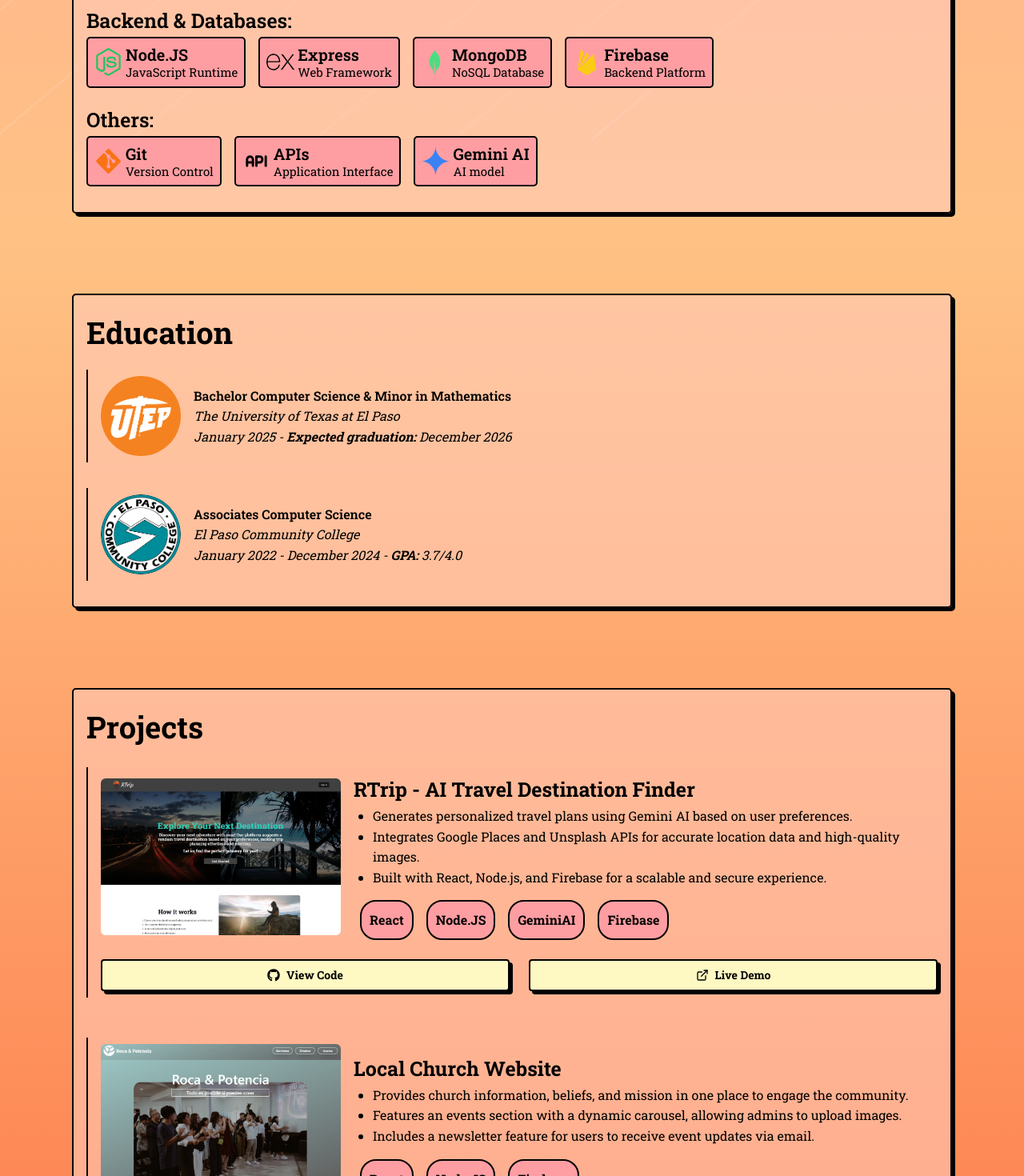
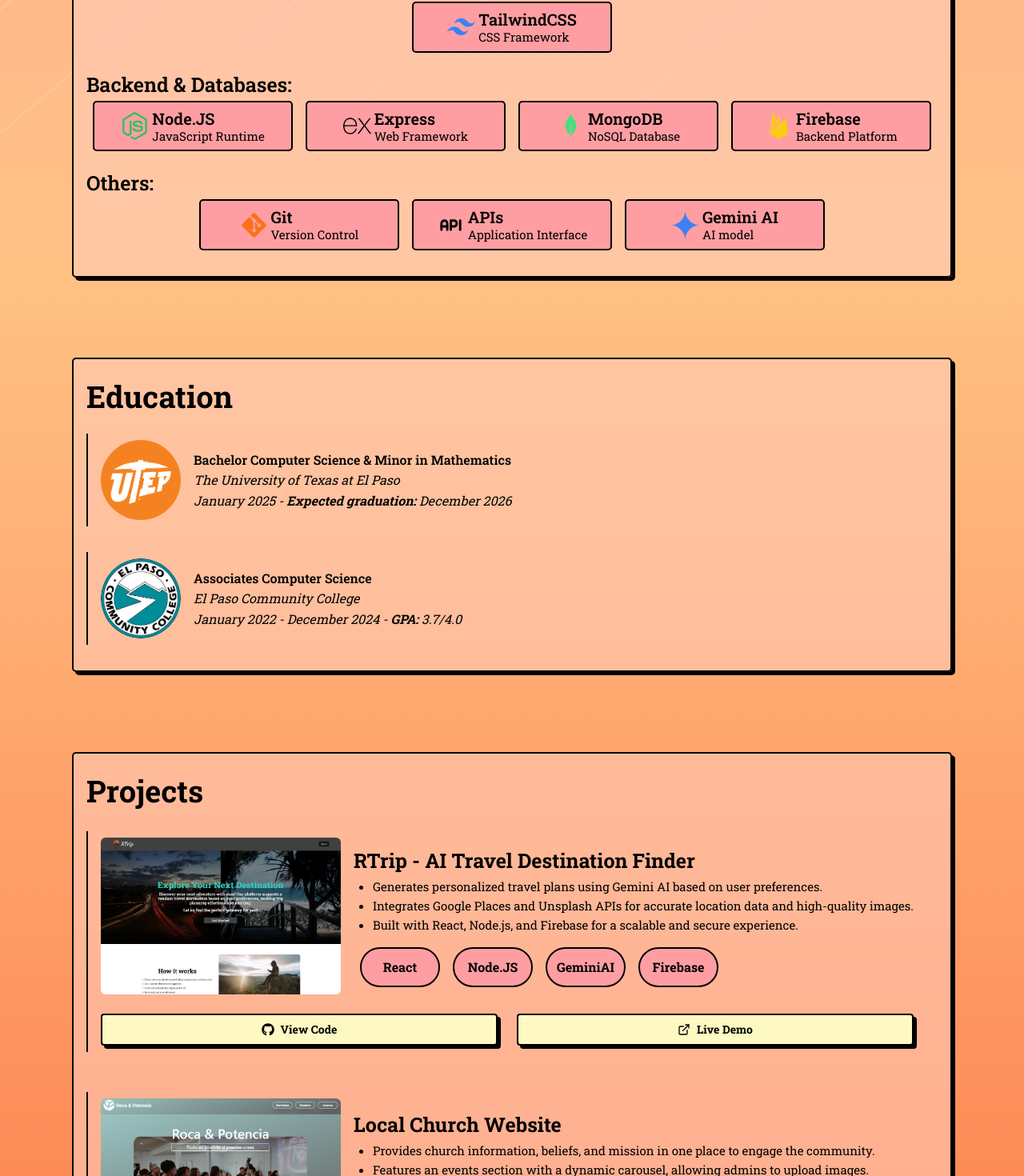
Before and after one commit to Ateran7595/Portfolio, a React (Vite) app: page / in a window 1280 px wide. Shown: the part 1164-2634 px from the top of the page at 80% size. Built offline with nearby package versions, Linux system fonts and the light colour scheme.

Commit message:
Finished screen responsiveness for lg and xl sizes

```diff
--- a/src/App.jsx
+++ b/src/App.jsx
@@ -37,10 +37,10 @@
   return (
     <div>
       <Sheet>
-        <SheetTrigger asChild className="fixed top-8 right-8 flex items-center z-[999]">
+        <SheetTrigger asChild className="fixed top-8 right-8 flex items-center z-[998]">
           <Button className='font-roboto font-semibold bg-[#fd7a4a] '><IoIosMenu />Menu</Button>
         </SheetTrigger>
-        <SheetContent className='w-[350px] font-roboto'>
+        <SheetContent className='w-[350px] font-roboto z-[999]'>
           <SheetHeader >
             <SheetTitle className='text-center text-[25px]'>Menu</SheetTitle>
           </SheetHeader>
@@ -65,7 +65,7 @@
         <div className="line"></div>
         <div className="line"></div>
       </div>
-      <div className='relative flex justify-center items-center gap-8 w-[1100px]'>
+      <div className='relative flex justify-center items-center gap-8 xl:w-[1100px] lg:w-[850px] m-auto'>
         <div>
           <img src="../picture.jpg" alt="" className='w-[300px] flex rounded-[170px]' />
         </div>
@@ -81,7 +81,7 @@
           </div>
         </div>
       </div>
-      <div id='About' className='relative flex flex-col justify-center items-start gap-3 font-roboto w-[1100px] mt-[120px] bg-[#ffccba94] shadow-shadow rounded-[5px] p-4 border-solid border-2 border-black'>
+      <div id='About' className='relative flex flex-col justify-center items-start gap-3 font-roboto xl:w-[1100px] lg:w-[850px] m-auto mt-[120px] bg-[#ffccba94] shadow-shadow rounded-[5px] p-4 border-solid border-2 border-black'>
         <h1 className='font-bold text-[35px]'>About Me</h1>
         <p>
           Hello! I'm a 20-year-old undergraduate student at UTEP, currently in my junior year. Outside of school, I like to spend time developing my technical skills to prepare for any projects that come to mind.
@@ -93,12 +93,12 @@
           Through the projects I've built, I focus on delivering smooth user experiences and intuitive navigation. I'm actively seeking new opportunities to apply the skills I've acquired on my journey as a developer. Looking forward to connecting with you!
         </p>
       </div>
-      <div id='Skills' className='relative flex flex-col justify-center items-start font-roboto w-[1100px] mt-[100px] bg-[#ffccba94] shadow-shadow rounded-[5px] p-4 border-solid border-2 border-black'>
+      <div id='Skills' className='relative flex flex-col justify-center items-start font-roboto xl:w-[1100px] lg:w-[850px] m-auto mt-[100px] bg-[#ffccba94] shadow-shadow rounded-[5px] p-4 border-solid border-2 border-black'>
         <h1 className='font-bold text-[38px]'>Skills</h1>
         <div className='mb-4'>
           <div>
             <h1 className='font-semibold text-[25px]'>Frontend:</h1>
-            <div className='flex flex-wrap gap-4'>
+            <div className='flex flex-wrap justify-center gap-4'>
               <Tools icon={FaReact} name='ReactJS' desc='JavaScript Library' iconClass='text-blue-500' />
               <Tools icon={FaHtml5} name='HTML' desc='Markup Language' iconClass='text-orange-600' />
               <Tools icon={FaCss3} name='CSS' desc='Styling Language' iconClass='text-blue-600' />
@@ -108,7 +108,7 @@
           </div>
           <div>
             <h1 className='font-semibold text-[25px] mt-5'>Backend & Databases:</h1>
-            <div className='flex flex-wrap gap-4'>
+            <div className='flex flex-wrap justify-center gap-4'>
               <Tools icon={FaNodeJs} name='Node.JS' desc='JavaScript Runtime' iconClass='text-green-500' />
               <Tools icon={SiExpress} name='Express' desc='Web Framework' iconClass='text-black' />
               <Tools icon={BiLogoMongodb} name='MongoDB' desc='NoSQL Database' iconClass='text-green-400' />
@@ -117,7 +117,7 @@
           </div>
           <div>
             <h1 className='font-semibold text-[25px] mt-5'>Others:</h1>
-            <div className='flex flex-wrap gap-4'>
+            <div className='flex flex-wrap justify-center gap-4'>
               <Tools icon={FaGitAlt} name='Git' desc='Version Control' iconClass='text-orange-500' />
               <Tools icon={TbApi} name='APIs' desc='Application Interface' iconClass='text-black' />
               <Tools icon={RiGeminiFill} name='Gemini AI' desc='AI model' iconClass='text-blue-500' />
@@ -125,7 +125,7 @@
           </div>
         </div>
       </div>
-      <div id='Education' className='relative flex flex-col justify-center items-start font-roboto w-[1100px] mt-[100px] bg-[#ffccba94] shadow-shadow rounded-[5px] p-4 border-solid border-2 border-black'>
+      <div id='Education' className='relative flex flex-col justify-center items-start font-roboto xl:w-[1100px] lg:w-[850px] m-auto mt-[100px] bg-[#ffccba94] shadow-shadow rounded-[5px] p-4 border-solid border-2 border-black'>
         <h1 className='font-bold text-[38px]'>Education</h1>
         <div className='flex items-center justify-center gap-4 border-l-2 border-black pl-4 pt-2 pb-2 mt-4'>
           <img src="../utep.png" alt="utep" className='w-[100px] rounded-[100px]' />
@@ -144,24 +144,24 @@
           </div>
         </div>
       </div>
-      <div id='Projects' className='relative flex flex-col justify-center items-start font-roboto w-[1100px] mt-[100px] bg-[#ffccba94] shadow-shadow rounded-[5px] p-4 border-solid border-2 border-black'>
+      <div id='Projects' className='relative flex flex-col justify-center items-start font-roboto xl:w-[1100px] lg:w-[850px] m-auto mt-[100px] bg-[#ffccba94] shadow-shadow rounded-[5px] p-4 border-solid border-2 border-black'>
         <h1 className='font-bold text-[38px]'>Projects</h1>
         <div className='flex flex-col items-center justify-center gap-6 border-l-2 border-black mt-[20px] pl-4 pt-2 pb-2'>
           <div className='flex items-center justify-center gap-4'>
             <img src="../RTrip.png" alt="RTrip" className='w-[300px] rounded-md' />
             <div>
-              <h1 className='font-bold text-[25px]'>RTrip - AI Travel Destination Finder</h1>
-              <ul className='list-disc pl-6'>
+              <h1 className='font-bold xl:text-[25px] lg:text-[20px] '>RTrip - AI Travel Destination Finder</h1>
+              <ul className='list-disc pl-6 xl:text-[15px] lg:text-[14px] '>
                 <li>Generates personalized travel plans using Gemini AI based on user preferences.</li>
                 <li>Integrates Google Places and Unsplash APIs for accurate location data and high-quality images.</li>
                 <li>Built with React, Node.js, and Firebase for a scalable and secure experience.</li>
               </ul>
               <div className='mt-4'>
-                <ul className='flex gap-4 font-bold items-center justify-start pl-2'>
-                  <li className='border-solid border-2 border-black bg-[#ff9ea2] rounded-[20px] p-[10px]'>React</li>
-                  <li className='border-solid border-2 border-black bg-[#ff9ea2] rounded-[20px] p-[10px]'>Node.JS</li>
-                  <li className='border-solid border-2 border-black bg-[#ff9ea2] rounded-[20px] p-[10px]'>GeminiAI</li>
-                  <li className='border-solid border-2 border-black bg-[#ff9ea2] rounded-[20px] p-[10px]'>Firebase</li>
+                <ul className='flex gap-4 font-bold items-center justify-start pl-2 text-center'>
+                  <li className='border-solid border-2 border-black bg-[#ff9ea2] rounded-[25px] xl:p-[10px] lg:p-[6px] w-[100px]'>React</li>
+                  <li className='border-solid border-2 border-black bg-[#ff9ea2] rounded-[25px] xl:p-[10px] lg:p-[6px] w-[100px]'>Node.JS</li>
+                  <li className='border-solid border-2 border-black bg-[#ff9ea2] rounded-[25px] xl:p-[10px] lg:p-[6px] w-[100px]'>GeminiAI</li>
+                  <li className='border-solid border-2 border-black bg-[#ff9ea2] rounded-[25px] xl:p-[10px] lg:p-[6px] w-[100px]'>Firebase</li>
                 </ul>
               </div>
             </div>
@@ -175,17 +175,17 @@
           <div className='flex items-center justify-center gap-4'>
             <img src="../RPproject.png" alt="RTrip" className='w-[300px] rounded-md' />
             <div>
-              <h1 className='font-bold text-[25px]'>Local Church Website</h1>
-              <ul className='list-disc pl-6'>
+              <h1 className='font-bold xl:text-[25px] lg:text-[20px]'>Local Church Website</h1>
+              <ul className='list-disc pl-6 xl:text-[15px] lg:text-[14px]'>
                 <li>Provides church information, beliefs, and mission in one place to engage the community.</li>
                 <li>Features an events section with a dynamic carousel, allowing admins to upload images.</li>
                 <li>Includes a newsletter feature for users to receive event updates via email.</li>
               </ul>
               <div className='mt-4'>
-                <ul className='flex gap-4 font-bold items-center justify-start pl-2'>
-                  <li className='border-solid border-2 border-black bg-[#ff9ea2] rounded-[20px] p-[10px]'>React</li>
-                  <li className='border-solid border-2 border-black bg-[#ff9ea2] rounded-[20px] p-[10px]'>Node.JS</li>
-                  <li className='border-solid border-2 border-black bg-[#ff9ea2] rounded-[20px] p-[10px]'>Firebase</li>
+                <ul className='flex gap-4 font-bold items-center justify-start pl-2 text-center'>
+                  <li className='border-solid border-2 border-black bg-[#ff9ea2] rounded-[25px] xl:p-[10px] lg:p-[6px] w-[100px]'>React</li>
+                  <li className='border-solid border-2 border-black bg-[#ff9ea2] rounded-[25px] xl:p-[10px] lg:p-[6px] w-[100px]'>Node.JS</li>
+                  <li className='border-solid border-2 border-black bg-[#ff9ea2] rounded-[25px] xl:p-[10px] lg:p-[6px] w-[100px]'>Firebase</li>
                 </ul>
               </div>
             </div>
--- a/src/ReuseComp/Tools.jsx
+++ b/src/ReuseComp/Tools.jsx
@@ -2,7 +2,7 @@
 
 function Tools({ icon: Icon, name, desc, iconClass}) {
   return (
-    <div className='flex justify-center items-center gap-1 bg-[#ff9ea2]  rounded-[5px] p-2 border-solid border-2 border-black'>
+    <div className='flex justify-center items-center gap-1 bg-[#ff9ea2] w-[250px] rounded-[5px] p-2 border-solid border-2 border-black'>
         <Icon className={`text-[35px] ${iconClass}`} />
         <div className='flex flex-col leading-tight'>
             <h1 className='font-semibold text-[20px]'>{name}</h1>
```
